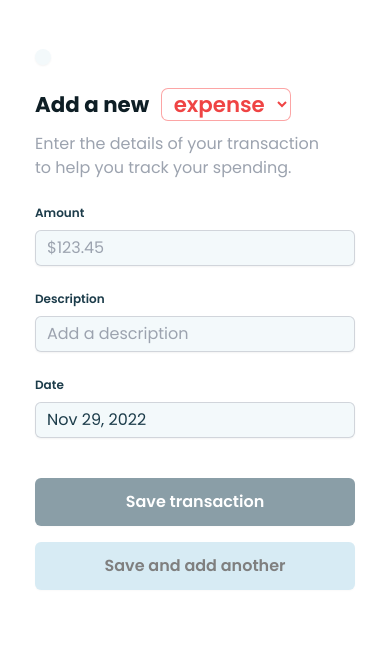
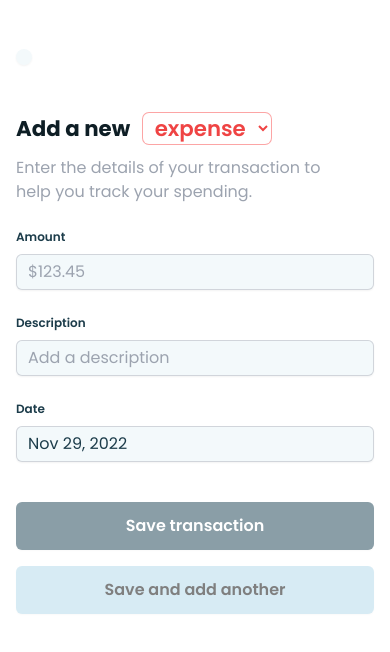
Before and after one commit to justinpchang/dumb-wallet, a Next.js app: page /transactions/add in a window 390 px wide. Shown: the top 652 px of the page. Built offline with nearby package versions, Linux system fonts and the light colour scheme; no server answers.

Commit message:
Responsivity

```diff
--- a/src/components/TransactionInput.tsx
+++ b/src/components/TransactionInput.tsx
@@ -13,6 +13,8 @@ import {
   WhiteBackground,
 } from "./library/Form";
 import clsx from "clsx";
+import Link from "next/link";
+import { XButton } from "./library/XButton";
 
 interface Props {
   initialTransaction?: Transaction;
@@ -62,7 +64,12 @@ const TransactionInput = ({
   return (
     <>
       <WhiteBackground />
-      <Form onSubmit={handleFormSubmit} className="w-80">
+      <Form onSubmit={handleFormSubmit} className="mx-4 md:m-auto md:w-80">
+        <Link href="/">
+          <a>
+            <XButton size={6} className="mb-4" />
+          </a>
+        </Link>
         <Heading>
           {isEditing ? "Edit " : "Add a new "}
           <select
--- a/src/pages/transactions/[id].tsx
+++ b/src/pages/transactions/[id].tsx
@@ -28,11 +28,6 @@ const EditTransaction: NextPage = () => {
 
   return (
     <div>
-      <Link href="/">
-        <a>
-          <XButton size={6} className="mb-4" />
-        </a>
-      </Link>
       <TransactionInput
         initialTransaction={transactionData}
         handleSubmit={updateTransaction}
--- a/src/pages/transactions/add.tsx
+++ b/src/pages/transactions/add.tsx
@@ -17,11 +17,6 @@ const AddTransaction: NextPage = () => {
 
   return (
     <div>
-      <Link href="/">
-        <a>
-          <XButton size={6} className="mb-4" />
-        </a>
-      </Link>
       <TransactionInput
         handleSubmit={addTransaction}
         isSubmitLoading={isAddLoading}
```
